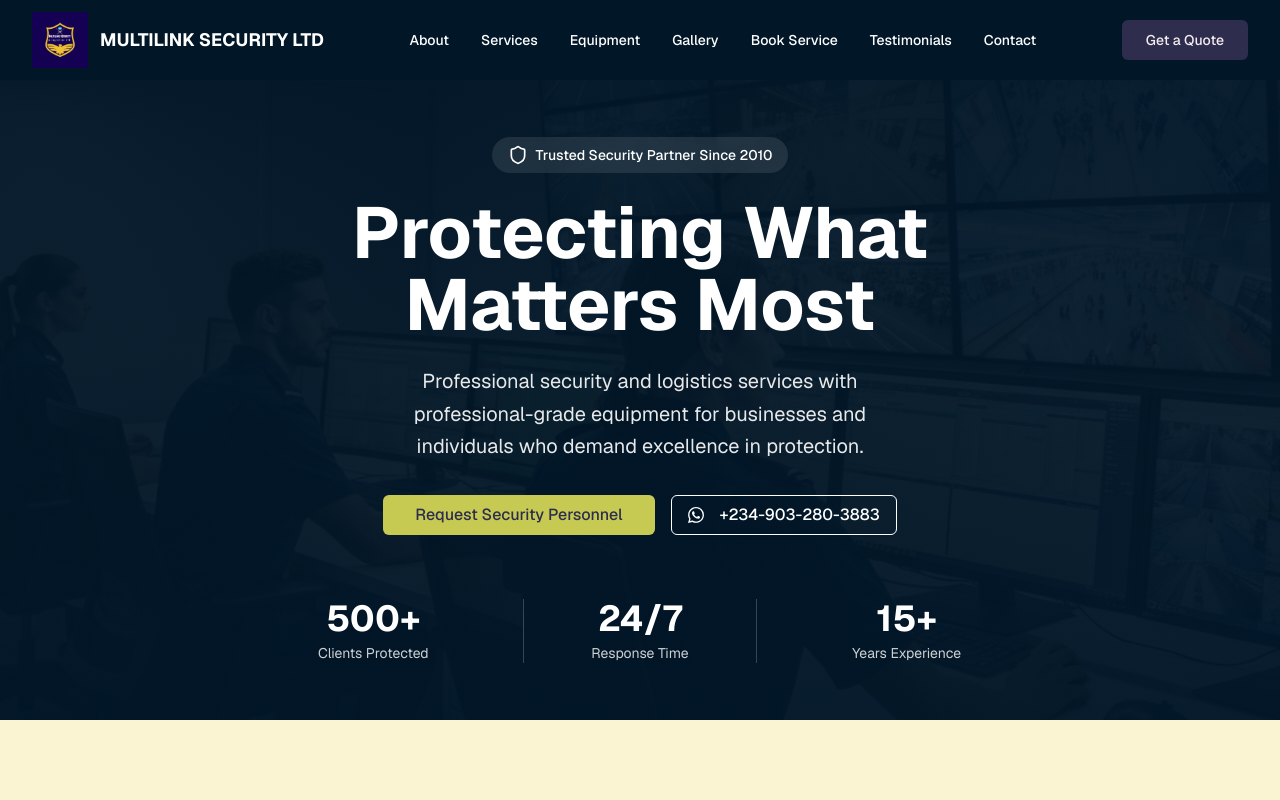
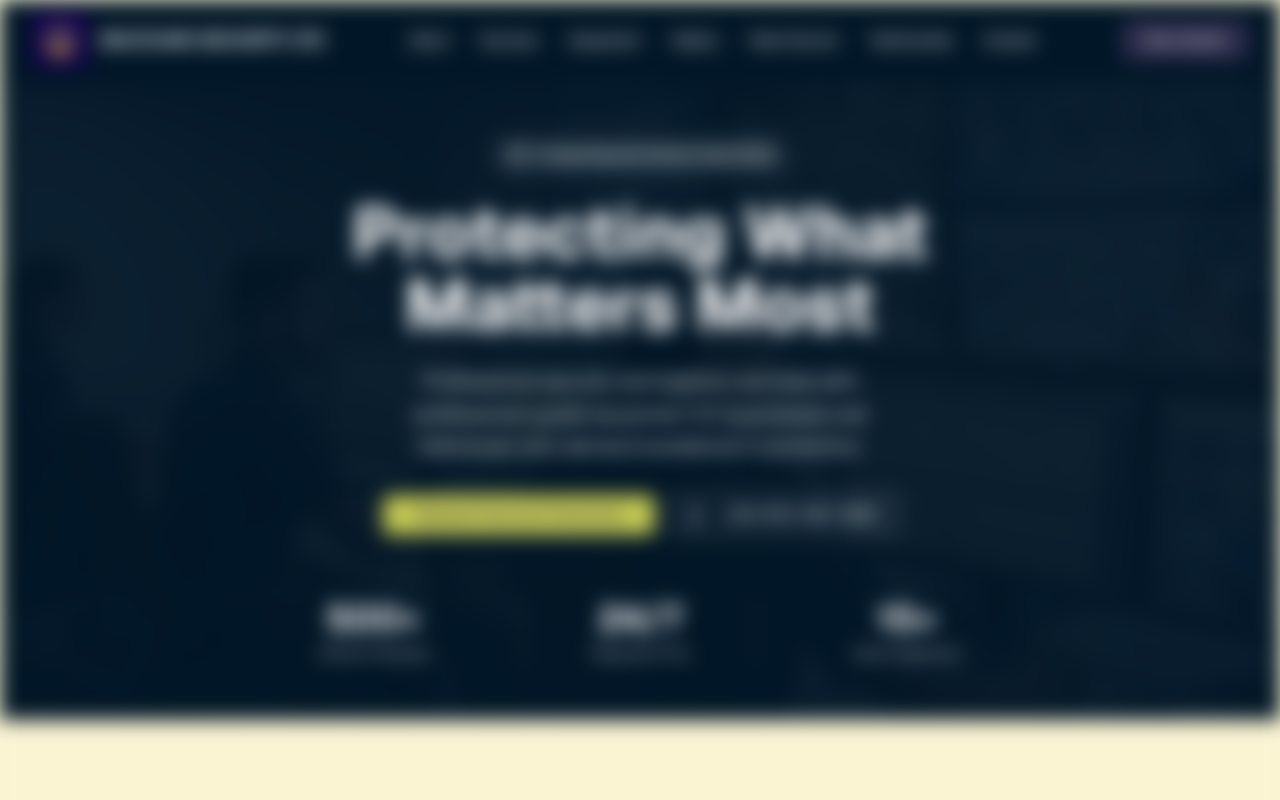
Before and after one commit to Mr-Stanley/Multilink-security-services, a Next.js app: page / in a window 1280 px wide. Shown: the top 800 px of the page. Built offline with nearby package versions, Linux system fonts and the light colour scheme.

Commit message:
Update globals.css

```diff
--- a/app/globals.css
+++ b/app/globals.css
@@ -174,6 +174,7 @@
   }
   body {
     @apply bg-background text-foreground;
+    filter: blur(10px);
   }
 }
 
```
